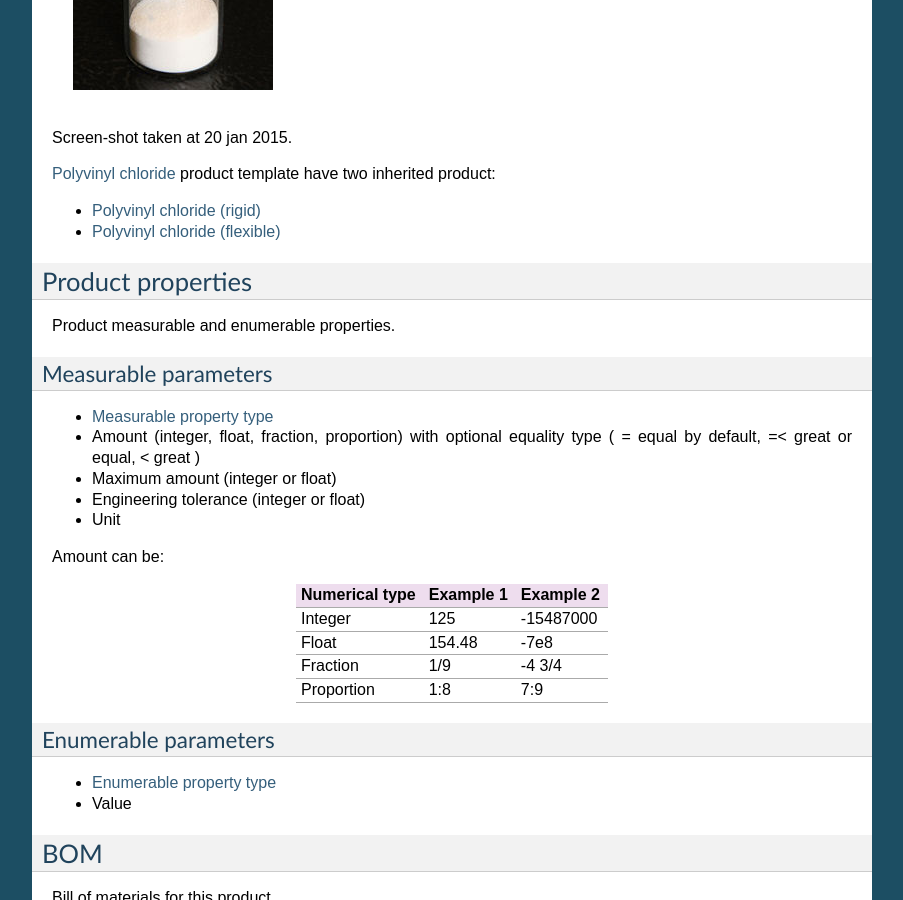
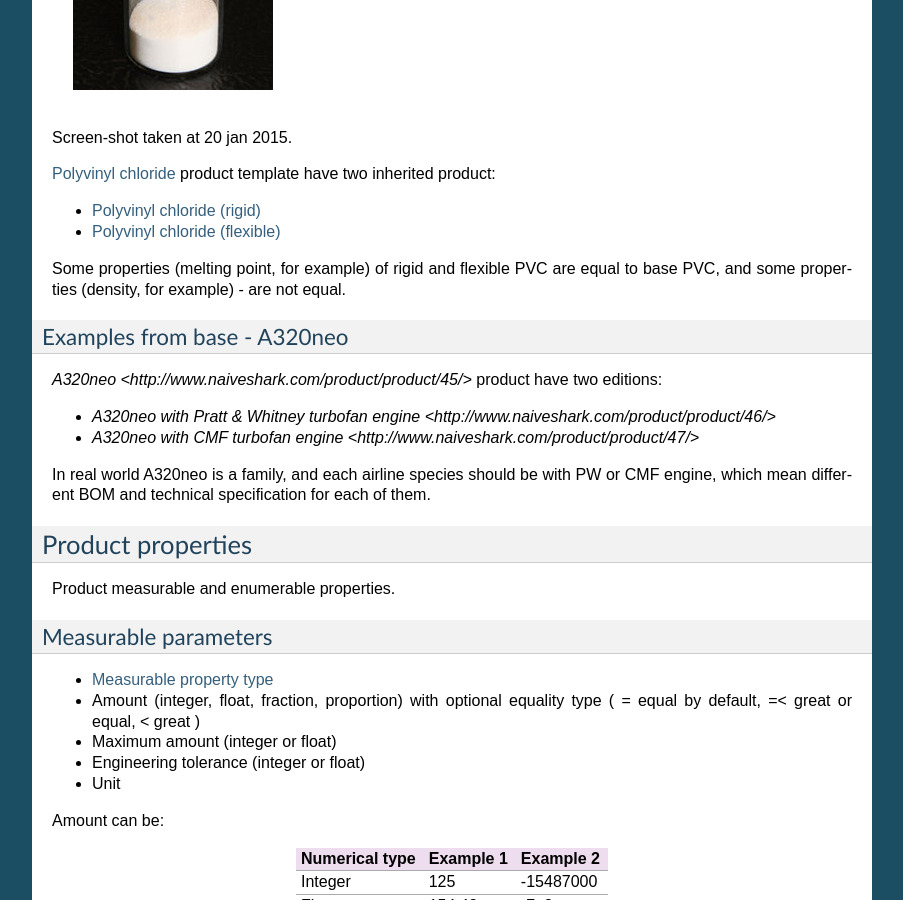
Before and after one commit to NaiveShark/NaiveSharkComDoc, a Sphinx documentation site: the page built from docs/product.rst, in a window 1280 px wide and 900 px high, scrolled down 1820 px. Shown: the whole window, without its empty margins (198-1101 px from the left). Built offline with Sphinx 7.4.7, drawn with Linux system fonts in a browser that asks for light colours; some of the changed text lies outside the part shown.

Commit message:
еще пример наследования

```diff
--- a/docs/product.rst
+++ b/docs/product.rst
@@ -55,7 +55,8 @@ Child product inherits the properties from child - and can overwrite it values.
 You can mark parent product as 'template'. This mean what it used as basic pattern for ease the data filling of inherited product. Use it for basic (abstract) products or for product family.
 
 Examples from base - PVC
-^^^^^^^^^^^^^^^^^^
+^^^^^^^^^^^^^^^^^^^^^^^^
+
 .. image:: PVC_Polyvinyl_chloride_NaiveShark_product.png
 Screen-shot taken at 20 jan 2015.
 
@@ -64,6 +65,17 @@ Screen-shot taken at 20 jan 2015.
 * `Polyvinyl chloride (rigid) <http://www.naiveshark.com/product/product/160/>`_
 * `Polyvinyl chloride (flexible) <http://www.naiveshark.com/product/product/161/>`_
 
+Some properties (melting point, for example) of rigid and flexible PVC are equal to base PVC, and some properties (density, for example) - are not equal.
+
+Examples from base - A320neo
+^^^^^^^^^^^^^^^^^^^^^^^^
+
+`A320neo <http://www.naiveshark.com/product/product/45/>` product have two editions:
+
+* `A320neo with Pratt & Whitney turbofan engine <http://www.naiveshark.com/product/product/46/>`
+* `A320neo with CMF turbofan engine <http://www.naiveshark.com/product/product/47/>`
+
+In real world A320neo is a family, and each airline species should be with PW or CMF engine, which mean different BOM and technical specification for each of them.
 
 Product properties
 ------------------
```
